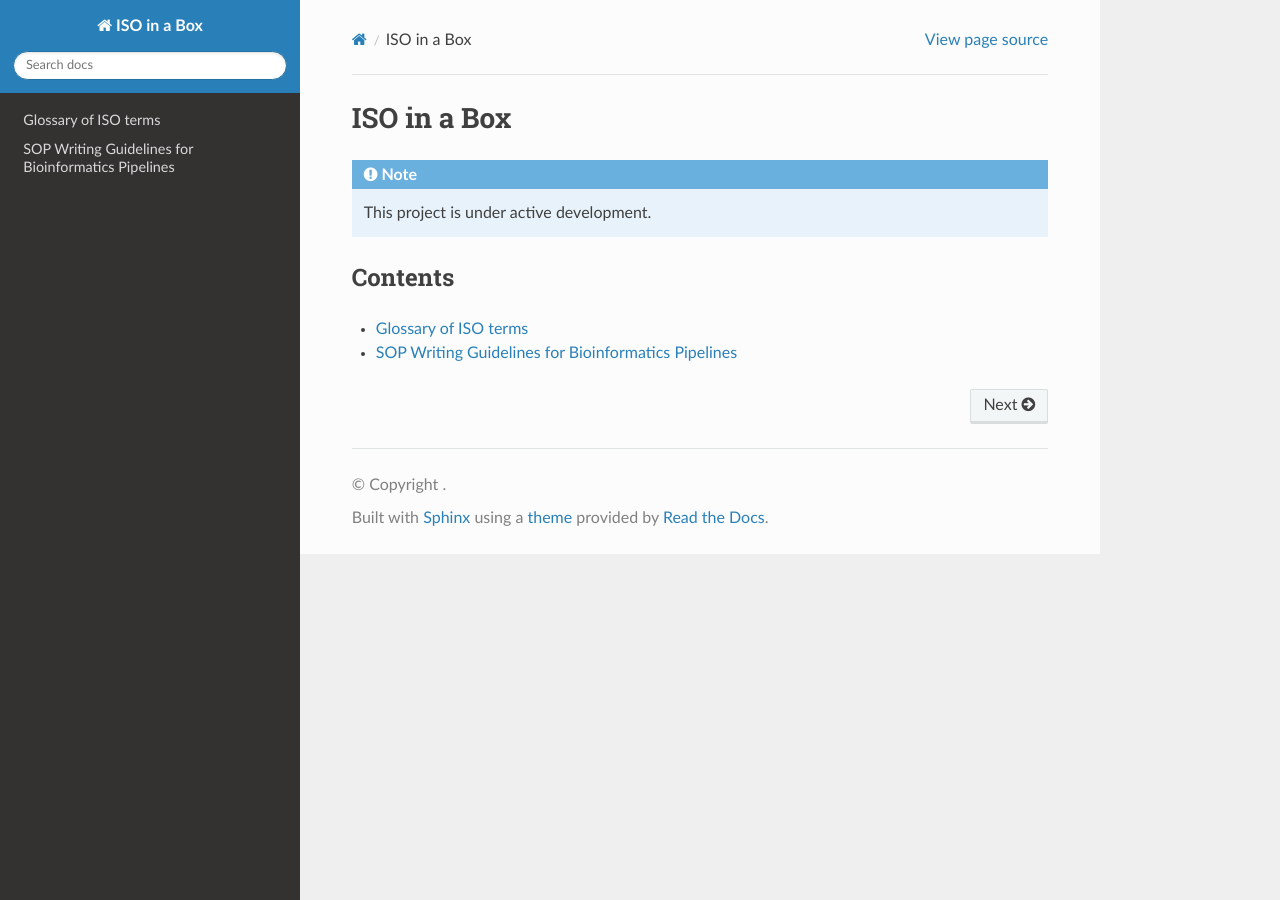
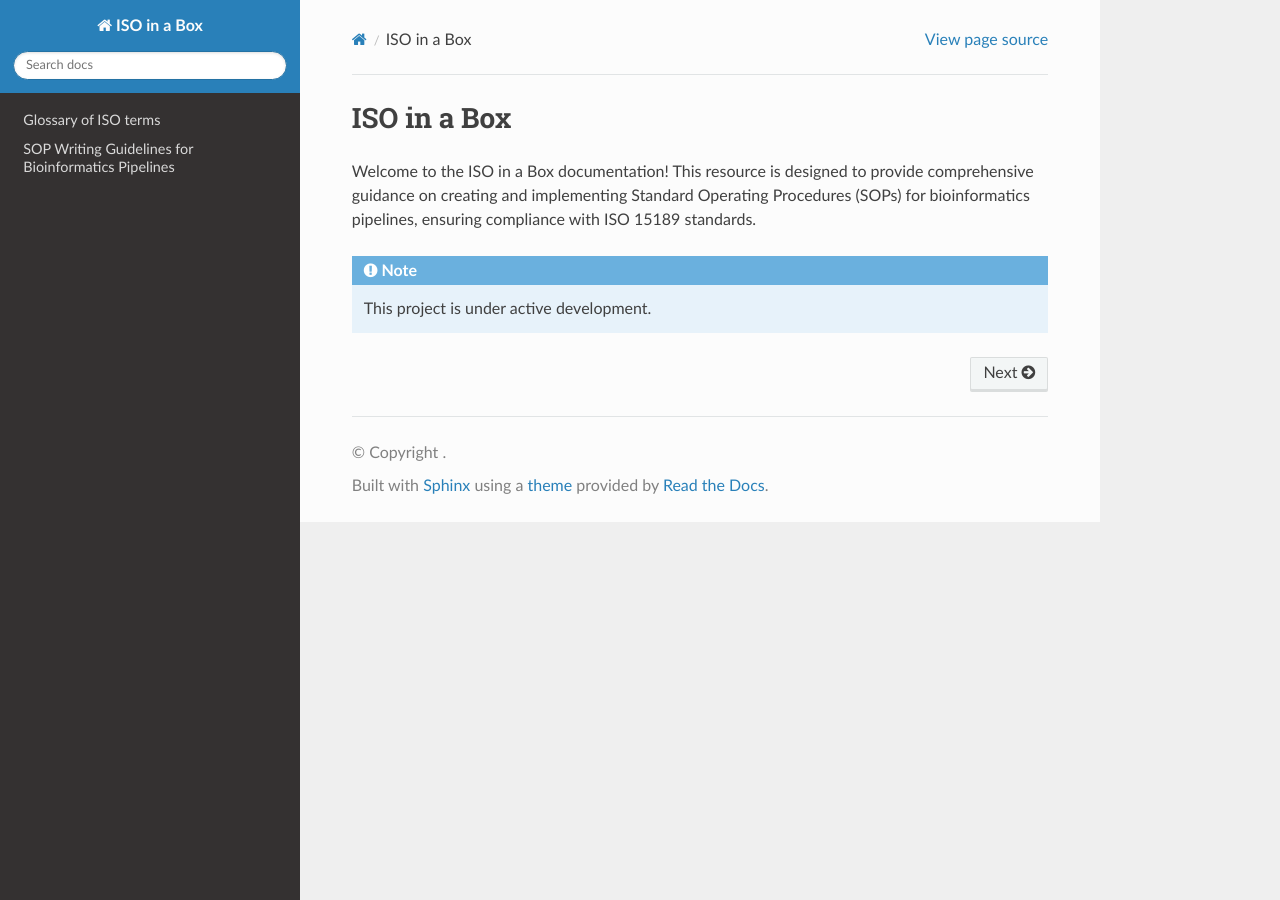
Before and after one commit to ASendellPrice/IIB-rtd, a Sphinx documentation site: the page built from docs/source/index.rst, in a window 1280 px wide. Built offline with Sphinx 7.4.7 and the Read the Docs theme 3.1.0, drawn with Linux system fonts in a browser that asks for light colours; pages that are not in the unit, such as notebooks, are missing from menus.

Commit message:
Updating index

```diff
--- a/docs/source/index.rst
+++ b/docs/source/index.rst
@@ -1,14 +1,14 @@
 ISO in a Box
 ===================================
+
+.. toctree::
+   :hidden:
+
+   glossary
+   sop_guidelines
+
+Welcome to the ISO in a Box documentation! This resource is designed to provide comprehensive guidance on creating and implementing Standard Operating Procedures (SOPs) for bioinformatics pipelines, ensuring compliance with ISO 15189 standards.
 
 .. note::
 
    This project is under active development.
-
-Contents
---------
-
-.. toctree::
-
-   glossary
-   sop_guidelines
```
